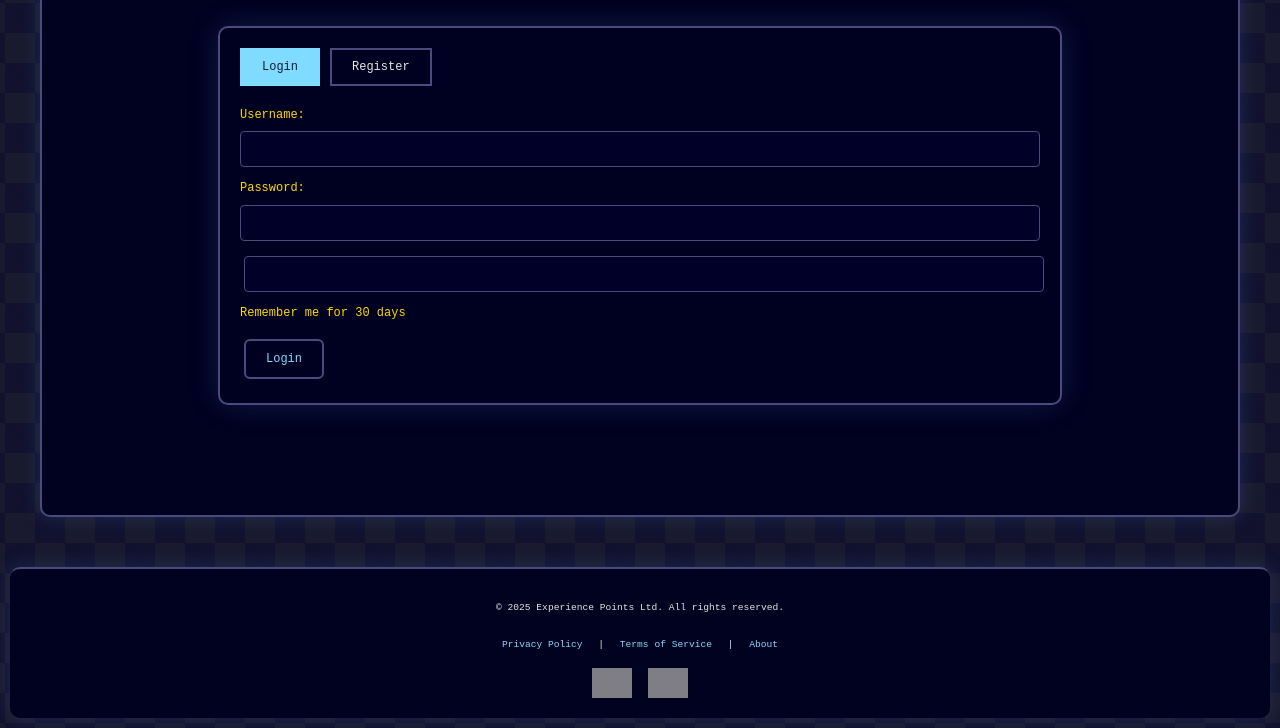
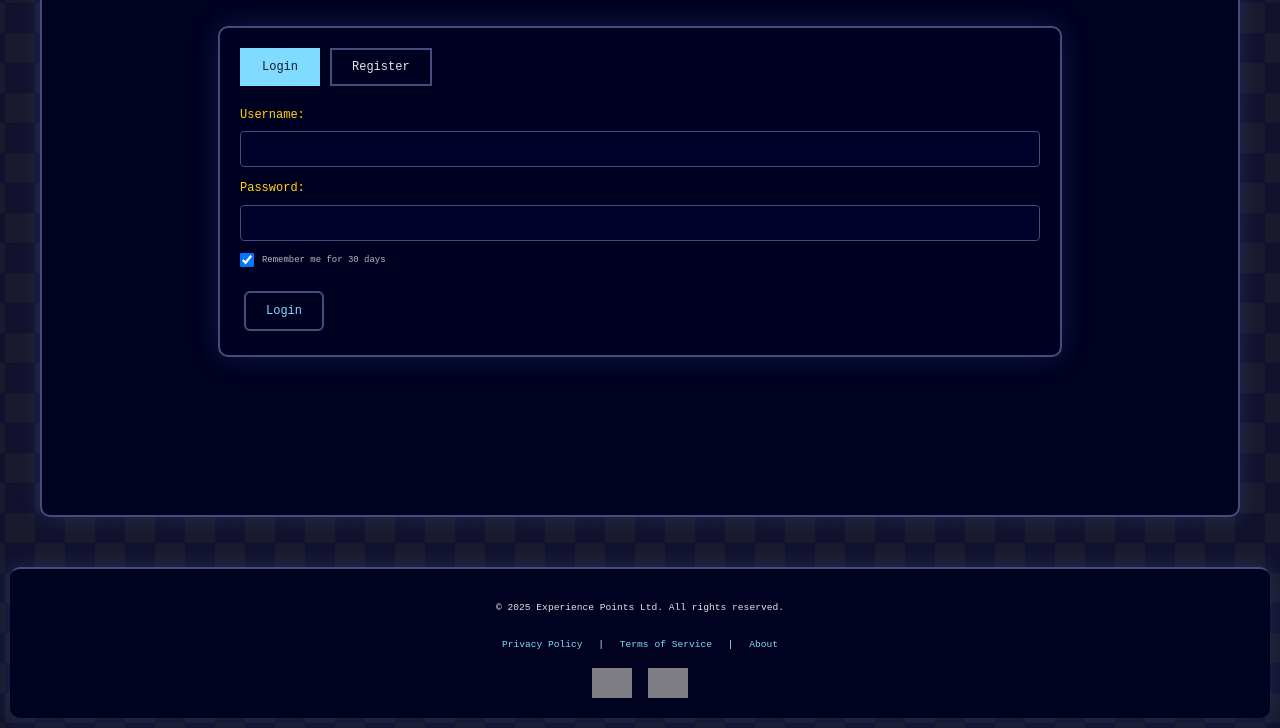
Before and after one commit to Jordan21ks/progress-quest, a plain HTML site: page frontend/login.html in a window 1280 px wide. Shown: the part 92-820 px from the top of the page. Drawn offline with Linux system fonts and the light colour scheme; no server answers; grey boxes are pictures that could not be loaded.

Commit message:
Improve 'Remember me' checkbox styling
- Move the 'Remember me' checkbox to a more subtle position underneath login fields
- Create dedicated styling for the checkbox with proper sizing and alignment
- Improve text legibility with proper font sizing and spacing
- Enhance user experience with proper cursor feedback

```diff
--- a/frontend/login.html
+++ b/frontend/login.html
@@ -55,7 +55,7 @@
                     <label for="login-password">Password:</label>
                     <input type="password" id="login-password" required>
                 </div>
-                <div class="form-group remember-me">
+                <div class="remember-me-container">
                     <input type="checkbox" id="remember-me" checked>
                     <label for="remember-me">Remember me for 30 days</label>
                 </div>
--- a/frontend/styles.css
+++ b/frontend/styles.css
@@ -519,6 +519,34 @@ h1 {
   z-index: 5; /* Ensure it's above the footer but below potential modals */
 }
 
+/* Remember me checkbox styling */
+.remember-me-container {
+  display: flex;
+  align-items: center;
+  gap: 8px;
+  margin-bottom: 20px;
+  font-size: 0.7em;
+  color: var(--ff-text);
+  user-select: none;
+}
+
+.remember-me-container input[type="checkbox"] {
+  width: auto;
+  min-height: auto;
+  cursor: pointer;
+  margin: 0;
+  height: 14px;
+  width: 14px;
+}
+
+.remember-me-container label {
+  cursor: pointer;
+  opacity: 0.8;
+  display: inline;
+  margin: 0;
+  font-size: 0.8em;
+}
+
 .auth-tabs {
   display: flex;
   gap: 10px;
```
